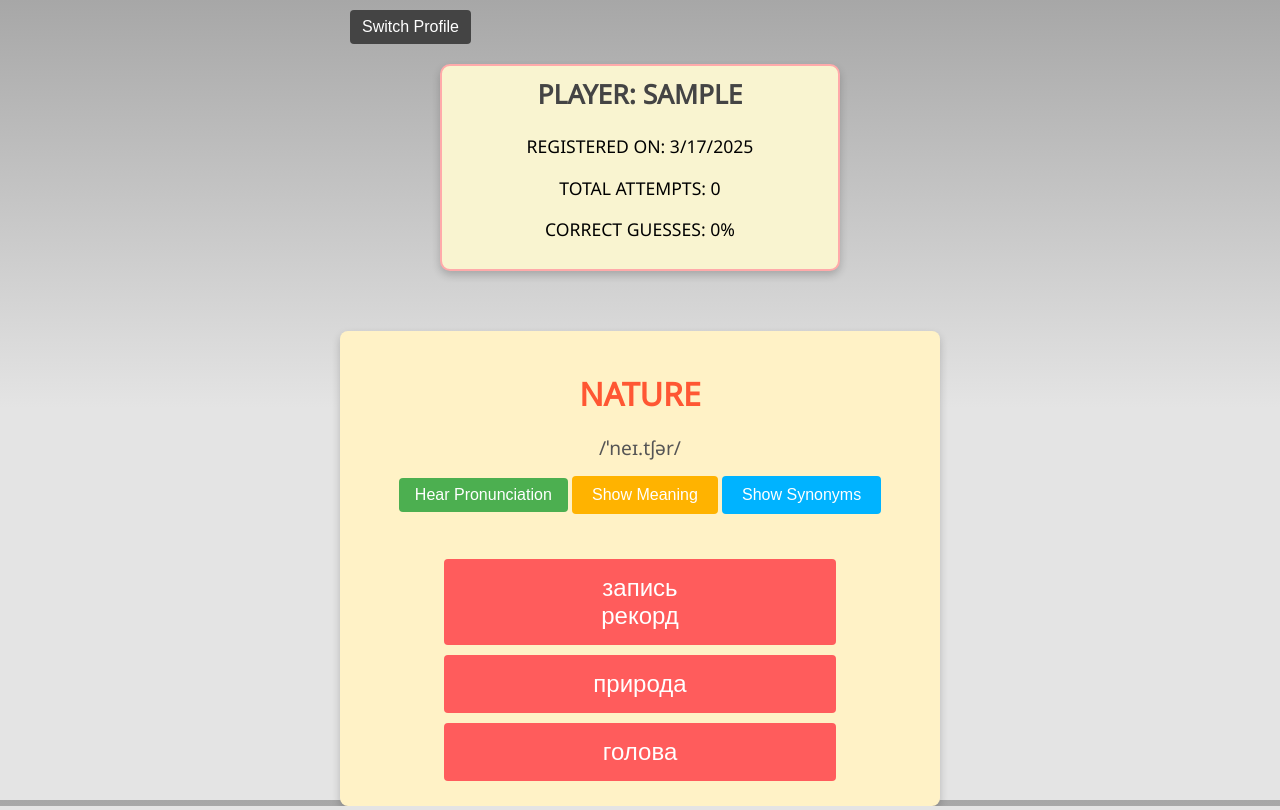
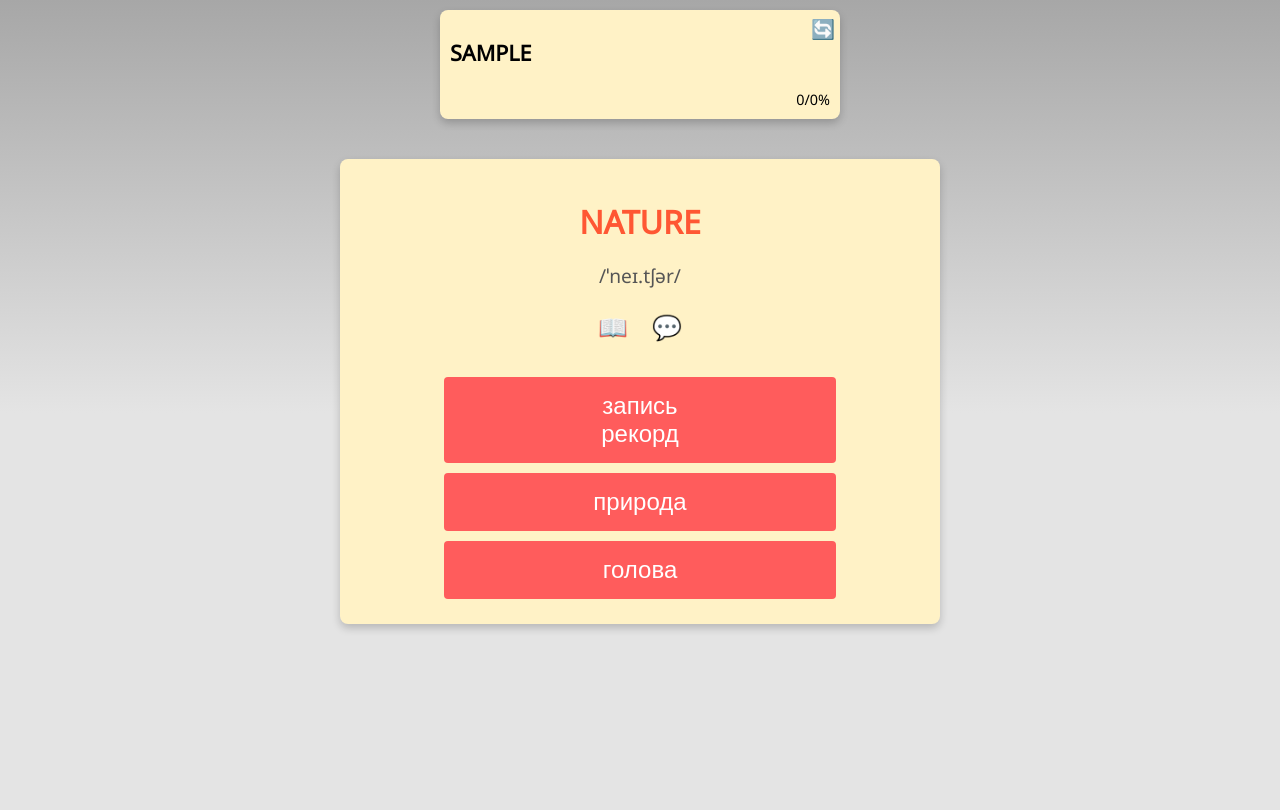
Before and after one commit to TartuDen/WordGameM, a website with bundled scripts: page WordGameM/www/index.html in a window 1280 px wide. Both pictures are taken after typing "Sample" into the empty fields and a click on the button "Create/Update". Built offline with nearby package versions, Linux system fonts and the light colour scheme.

Commit message:
– The switch-profile emoji (🔄) now appears at the top right of the profile card and clicking it returns you to the profile page. – The profile card is compact, showing a small avatar next to the user’s name and the stats in a “totalAttempts/correctPercentage%” format.

```diff
--- a/WordGameM/www/css/index.css
+++ b/WordGameM/www/css/index.css
@@ -48,7 +48,6 @@ body {
   color: #444;
 }
 
-/* The vocab checkboxes container */
 .vocab-checkboxes {
   margin: 10px 0;
   text-align: left;
@@ -123,7 +122,7 @@ button {
 }
 
 #deleteProfileBtn {
-  background-color: #D9534F; /* red-ish button for delete */
+  background-color: #D9534F;
   color: #fff;
 }
 #deleteProfileBtn:hover {
@@ -138,23 +137,8 @@ button {
   margin: 0 auto;
 }
 
-/* Hide with .hidden class if needed */
 .hidden {
   display: none;
-}
-
-/* Switch Profile button */
-.switch-profile-btn {
-  background-color: #444;
-  color: #fff;
-  border: none;
-  border-radius: 4px;
-  padding: 8px 12px;
-  margin: 10px;
-  cursor: pointer;
-}
-.switch-profile-btn:hover {
-  background-color: #333;
 }
 
 /* ------------------------------------------
@@ -163,54 +147,50 @@ button {
 .user-info {
   width: 100%;
   display: flex;
-  justify-content: center; /* center the card horizontally */
+  justify-content: center;
   margin-top: 10px;
 }
 
 .user-info-card {
   background: #FFF2C6;
   font-size: 0.9rem;
-  padding: 8px;
+  padding: 10px;
   border-radius: 8px;
   max-width: 400px;
-  width: 90%; /* responsive on small screens */
+  width: 90%;
   box-shadow: 0 4px 8px rgba(0, 0, 0, 0.2);
-  text-align: center;
+  text-align: left;
+  position: relative;
 }
 
-/* Kid-friendly avatar display in user info */
-.user-avatar {
-  width: 80px;
-  height: 80px;
-  border-radius: 50%;
-  margin-bottom: 10px;
+/* Switch Profile Emoji styling */
+#switchProfileIcon {
+  position: absolute;
+  top: 5px;
+  right: 5px;
+  cursor: pointer;
+  font-size: 1.2rem;
 }
 
-/* If you apply kids-style for a pastel effect: */
-.kids-style {
-  font-size: 1.1rem;
-  background-color: #f9f4d0; /* a light pastel color */
-  border: 2px solid #faa;   /* playful pink border */
-  border-radius: 10px;
-  padding: 10px;
-  margin-bottom: 20px;
+/* Profile header: align avatar and name */
+.profile-header {
+  display: flex;
+  align-items: center;
+  gap: 10px;
 }
 
-.kids-style h2 {
-  margin-top: 0;
-  color: #444;
-  font-weight: bold;
+/* Smaller avatar next to name */
+.user-avatar {
+  width: 40px;
+  height: 40px;
+  border-radius: 50%;
 }
 
+/* Compact user stats styling */
 .user-stats {
-  margin-top: 10px;
-  text-align: left;
-}
-
-.user-stats h3 {
-  margin: 0 0 5px;
-  font-size: 1.1rem;
-  text-align: center;
+  margin-top: 5px;
+  font-size: 0.9rem;
+  text-align: right;
 }
 
 /* ------------------------------------------
@@ -230,6 +210,7 @@ button {
   font-size: 2rem;
   color: #FF5733;
   margin-bottom: 10px;
+  cursor: pointer;
 }
 
 #transcription {
@@ -239,18 +220,20 @@ button {
   margin-bottom: 10px;
 }
 
-/* Pronounce button styling */
-.pronounce-btn {
-  background-color: #4CAF50;
-  color: #fff;
-  padding: 8px 16px;
-  margin-bottom: 15px;
+/* Emoji buttons for meaning and synonyms */
+.emoji-buttons {
+  margin-bottom: 10px;
+}
+
+.emoji-btn {
+  font-size: 1.5rem;
+  padding: 10px;
   border: none;
-  border-radius: 4px;
+  background: none;
   cursor: pointer;
 }
-.pronounce-btn:hover {
-  background-color: #45A049;
+.emoji-btn:hover {
+  transform: scale(1.1);
 }
 
 #meaning {
@@ -263,35 +246,6 @@ button {
   font-size: 1rem;
   color: #444;
   margin-bottom: 20px;
-}
-
-/* Buttons for meaning and synonyms */
-.meaning-btn {
-  background-color: #FFB300;
-  color: #fff;
-  font-size: 1rem;
-  border: none;
-  border-radius: 4px;
-  margin-bottom: 20px;
-  padding: 10px 20px;
-  cursor: pointer;
-}
-.meaning-btn:hover {
-  background-color: #FF9500;
-}
-
-.synonyms-btn {
-  background-color: #00B3FF;
-  color: #fff;
-  font-size: 1rem;
-  border: none;
-  border-radius: 4px;
-  margin-bottom: 20px;
-  padding: 10px 20px;
-  cursor: pointer;
-}
-.synonyms-btn:hover {
-  background-color: #008CDA;
 }
 
 /* Multiple-choice options */
@@ -353,7 +307,6 @@ button {
   }
 }
 
-/* Dark mode preference */
 @media screen and (prefers-color-scheme: dark) {
   body {
     background-image: linear-gradient(to bottom, #585858 0%, #1B1B1B 51%);
--- a/WordGameM/www/index.html
+++ b/WordGameM/www/index.html
@@ -84,34 +84,34 @@
          MAIN GAME PAGE
     ======================================== -->
     <div id="gamePage" class="hidden">
-      <!-- Button to switch back to profile page -->
-      <button id="switchProfileBtn" class="switch-profile-btn">Switch Profile</button>
-
-      <!-- USER INFO CARD (kid-friendly style, optional) -->
+      <!-- USER INFO CARD (minimized profile card) -->
       <div id="userInfo" class="user-info">
         <div class="user-info-card kids-style">
-          <!-- Display user avatar -->
-          <img id="userAvatar" src="" alt="Avatar" class="user-avatar" />
-          <h2 id="userNameDisplay"></h2>
-          <p id="userRegDateDisplay"></p>
-          <p id="totalPlayedWordsDisplay"></p>
-          <p id="correctPercentageDisplay"></p>
+          <!-- Switch Profile Emoji in top right corner -->
+          <span id="switchProfileIcon" title="Switch Profile">🔄</span>
+          <div class="profile-header">
+            <img id="userAvatar" src="" alt="Avatar" class="user-avatar" />
+            <h2 id="userNameDisplay"></h2>
+          </div>
+          <!-- Compact stats: total attempts / correct percentage -->
+          <div id="userStats" class="user-stats"></div>
         </div>
       </div>
 
       <!-- WORD CARD: The main game content -->
       <div class="word-card">
-        <h1 id="word"></h1>
+        <!-- Tapping on the word itself will pronounce it -->
+        <h1 id="word" title="Tap to hear pronunciation"></h1>
         <p id="transcription"></p>
-        <!-- Pronunciation button -->
-        <button id="pronounceWordBtn" class="pronounce-btn">Hear Pronunciation</button>
+
+        <!-- Emoji buttons for meaning and synonyms -->
+        <div class="emoji-buttons">
+          <button id="showMeaningBtn" class="emoji-btn" title="Show Meaning">📖</button>
+          <button id="showSynonymsBtn" class="emoji-btn" title="Show Synonyms">💬</button>
+        </div>
 
         <div id="meaning" class="hidden"></div>
-        <button id="showMeaningBtn" class="meaning-btn">Show Meaning</button>
-
         <div id="synonyms" class="hidden"></div>
-        <button id="showSynonymsBtn" class="synonyms-btn">Show Synonyms</button>
-
         <div id="options" class="options"></div>
       </div>
 
--- a/WordGameM/www/js/app.js
+++ b/WordGameM/www/js/app.js
@@ -6,7 +6,7 @@ import { userProgressList } from "./mockUser.js";
 let userProgressInMemory = [];
 
 // Pull-to-refresh sensitivity (in px)
-const PULL_REFRESH_THRESHOLD = 400;
+const PULL_REFRESH_THRESHOLD = 450;
 
 // Load userProgress from localStorage or from the mock
 function loadUserProgress() {
@@ -34,9 +34,9 @@ document.addEventListener("DOMContentLoaded", () => {
     showWord();
   }
 
-  // Switch Profile => show profile page
+  // Set up the switch profile functionality using the emoji icon
   document
-    .getElementById("switchProfileBtn")
+    .getElementById("switchProfileIcon")
     .addEventListener("click", showProfilePage);
 
   // Toggle meaning
@@ -49,8 +49,8 @@ document.addEventListener("DOMContentLoaded", () => {
     document.getElementById("synonyms").classList.toggle("hidden");
   });
 
-  // Pronounce word button event listener
-  document.getElementById("pronounceWordBtn").addEventListener("click", pronounceWord);
+  // Instead of a pronunciation button, tap the word to hear it.
+  document.getElementById("word").addEventListener("click", pronounceWord);
 
   // Simple pull-to-refresh for mobile
   let startY = null;
@@ -63,7 +63,6 @@ document.addEventListener("DOMContentLoaded", () => {
     if (startY !== null && e.changedTouches.length === 1) {
       const endY = e.changedTouches[0].clientY;
       const distance = endY - startY;
-      // Adjust the threshold to control sensitivity
       if (distance > PULL_REFRESH_THRESHOLD && window.scrollY === 0) {
         window.location.reload();
       }
@@ -83,11 +82,8 @@ export function displayUserInfo() {
 
   const user = JSON.parse(currentUserStr);
 
-  // Basic user data (kid-friendly style)
-  document.getElementById("userNameDisplay").textContent =
-    "Player: " + user.user_name;
-  document.getElementById("userRegDateDisplay").textContent =
-    "Registered on: " + user.user_reg_data;
+  // Display user name without the "Player:" prefix
+  document.getElementById("userNameDisplay").textContent = user.user_name;
 
   // Display avatar if available
   const userAvatarEl = document.getElementById("userAvatar");
@@ -116,11 +112,8 @@ export function displayUserInfo() {
   const correctPercent =
     totalAttempts > 0 ? ((totalCorrect / totalAttempts) * 100).toFixed(0) : 0;
 
-  // Display total attempts & correct% in a simpler style
-  document.getElementById("totalPlayedWordsDisplay").textContent =
-    `Total Attempts: ${totalAttempts}`;
-  document.getElementById("correctPercentageDisplay").textContent =
-    `Correct Guesses: ${correctPercent}%`;
+  // Display stats in compact format: "attempts/correct%"
+  document.getElementById("userStats").textContent = `${totalAttempts}/${correctPercent}%`;
 }
 
 export function showWord() {
@@ -147,7 +140,7 @@ export function showWord() {
 }
 
 /**
- * Use Web Speech API to pronounce the current word
+ * Use Web Speech API to pronounce the current word when tapped.
  */
 function pronounceWord() {
   if (!currentWord || !currentWord.word) return;
```
